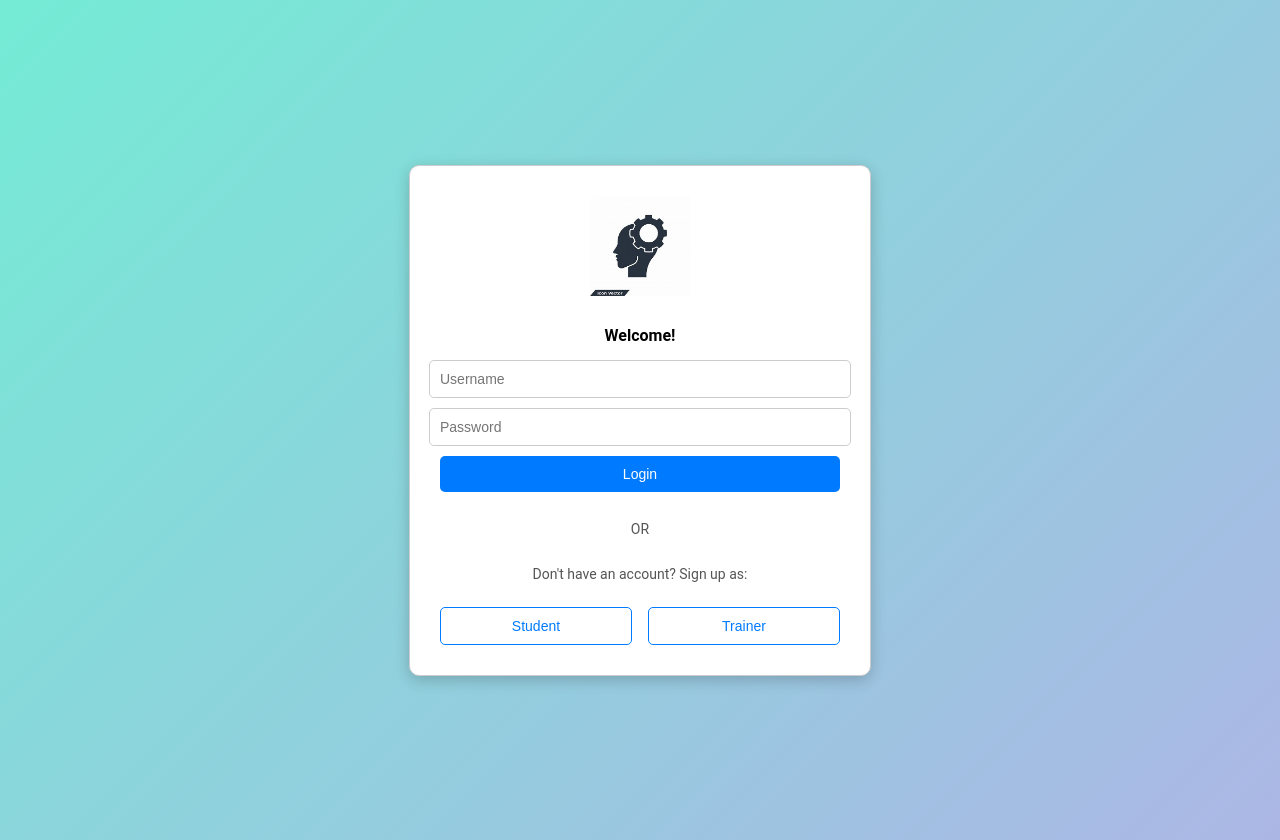
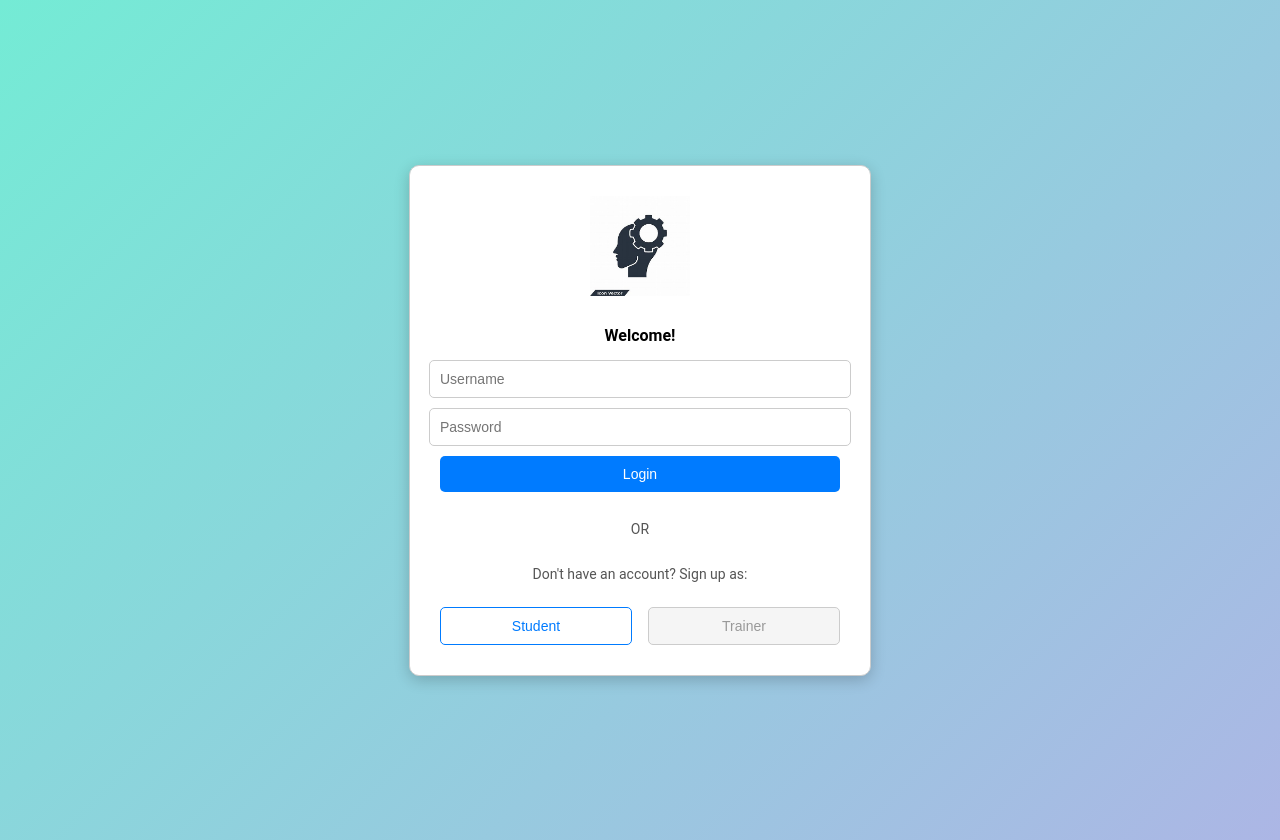
Before and after one commit to Madan-A/bootcamp-2024-Skill_Learner_Trainer, a React (Create React App) app in the folder client/: page / in a window 1280 px wide. Built offline with nearby package versions, Linux system fonts and the light colour scheme; no server answers.

Commit message:
/login api

```diff
--- a/client/src/Login.tsx
+++ b/client/src/Login.tsx
@@ -3,6 +3,9 @@ import StudentSignUp from './StudentSignUp';
 
 const Login: React.FC = () => {
   const [showStudentSignUp, setShowStudentSignUp] = useState(false);
+  const [username, setUsername] = useState('');
+  const [password, setPassword] = useState('');
+  const [errorMessage, setErrorMessage] = useState(''); // State for error message
 
   const styles = {
     container: {
@@ -19,7 +22,7 @@ const Login: React.FC = () => {
       display: 'flex',
       flexDirection: 'column' as 'column',
       alignItems: 'center',
-      gap: '10px', // Reduced gap for a tighter layout
+      gap: '10px',
       width: '100%',
       maxWidth: '400px',
       padding: '30px',
@@ -52,18 +55,24 @@ const Login: React.FC = () => {
       fontSize: '14px',
       cursor: 'pointer',
       transition: 'background-color 0.3s ease',
-      marginBottom: '5px', // Reduced space below Login button
+      marginBottom: '5px',
     },
     text: {
       fontSize: '14px',
       color: '#555',
       textAlign: 'center' as 'center',
-      marginBottom: '5px', // Reduced space below OR text
+      marginBottom: '5px',
     },
     heading: {
       fontSize: '16px',
       fontWeight: 600,
       margin: '5px 0',
+    },
+    errorMessage: {
+      color: 'red',
+      fontSize: '12px',
+      marginBottom: '10px',
+      textAlign: 'center' as 'center',
     },
     buttonSecondary: {
       padding: '10px',
@@ -86,12 +95,12 @@ const Login: React.FC = () => {
     buttonSecondaryDisabled: {
       padding: '10px',
       width: '48%',
-      border: '1px solid #ccc', // Light gray border for disabled state
+      border: '1px solid #ccc',
       borderRadius: '5px',
-      backgroundColor: '#f5f5f5', // Light gray background for disabled state
-      color: '#999', // Light gray text color for disabled state
+      backgroundColor: '#f5f5f5',
+      color: '#999',
       fontSize: '14px',
-      cursor: 'not-allowed', // Indicates the button is not clickable
+      cursor: 'not-allowed',
     },
   };
 
@@ -104,6 +113,38 @@ const Login: React.FC = () => {
     return <StudentSignUp />;
   }
 
+  const handleLogin = async (e: React.MouseEvent<HTMLButtonElement>) => {
+    e.preventDefault();
+    setErrorMessage(''); // Clear any previous error messages
+
+    const data = {
+      username,
+      password,
+    };
+
+    try {
+      const response = await fetch('http://localhost:5000/login', {
+        method: 'POST',
+        headers: {
+          'Content-Type': 'application/json',
+        },
+        body: JSON.stringify(data),
+      });
+
+      if (response.ok) {
+        const result = await response.json();
+        console.log('Login successful:', result);
+        // Handle successful login
+      } else {
+        const errorResult = await response.json();
+        setErrorMessage(errorResult.error || 'Login failed'); // Display error message
+      }
+    } catch (error) {
+      setErrorMessage('An error occurred. Please try again.');
+      console.error('Error:', error);
+    }
+  };
+
   return (
     <div style={styles.container}>
       <div style={styles.formContainer}>
@@ -115,6 +156,8 @@ const Login: React.FC = () => {
           name="username"
           placeholder="Username"
           style={styles.input}
+          value={username}
+          onChange={(e) => setUsername(e.target.value)} // Update username state
         />
         <input
           type="password"
@@ -122,11 +165,14 @@ const Login: React.FC = () => {
           name="password"
           placeholder="Password"
           style={styles.input}
+          value={password}
+          onChange={(e) => setPassword(e.target.value)} // Update password state
         />
-        <button type="submit" style={styles.button}>
+        {errorMessage && <div style={styles.errorMessage}>{errorMessage}</div>} {/* Display error */}
+        <button type="submit" style={styles.button} onClick={handleLogin}>
           Login
         </button>
-        <p style={styles.text}>OR</p> {/* Changed from h3 to p for better styling */}
+        <p style={styles.text}>OR</p>
         <p style={styles.text}>Don't have an account? Sign up as:</p>
         <div style={styles.buttonGroup}>
           <button
@@ -135,7 +181,9 @@ const Login: React.FC = () => {
           >
             Student
           </button>
-          <button style={styles.buttonSecondary} disabled>Trainer</button>
+          <button style={styles.buttonSecondaryDisabled} disabled>
+            Trainer
+          </button>
         </div>
       </div>
     </div>
```
